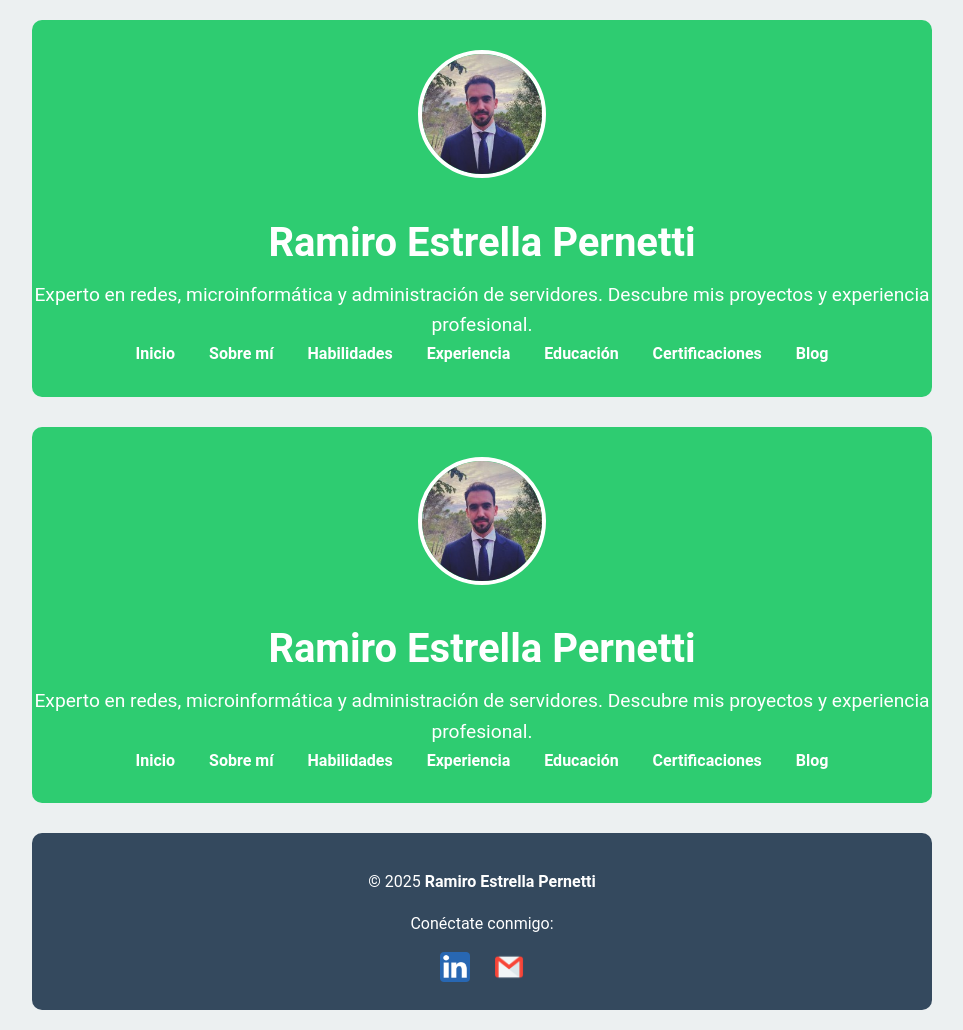
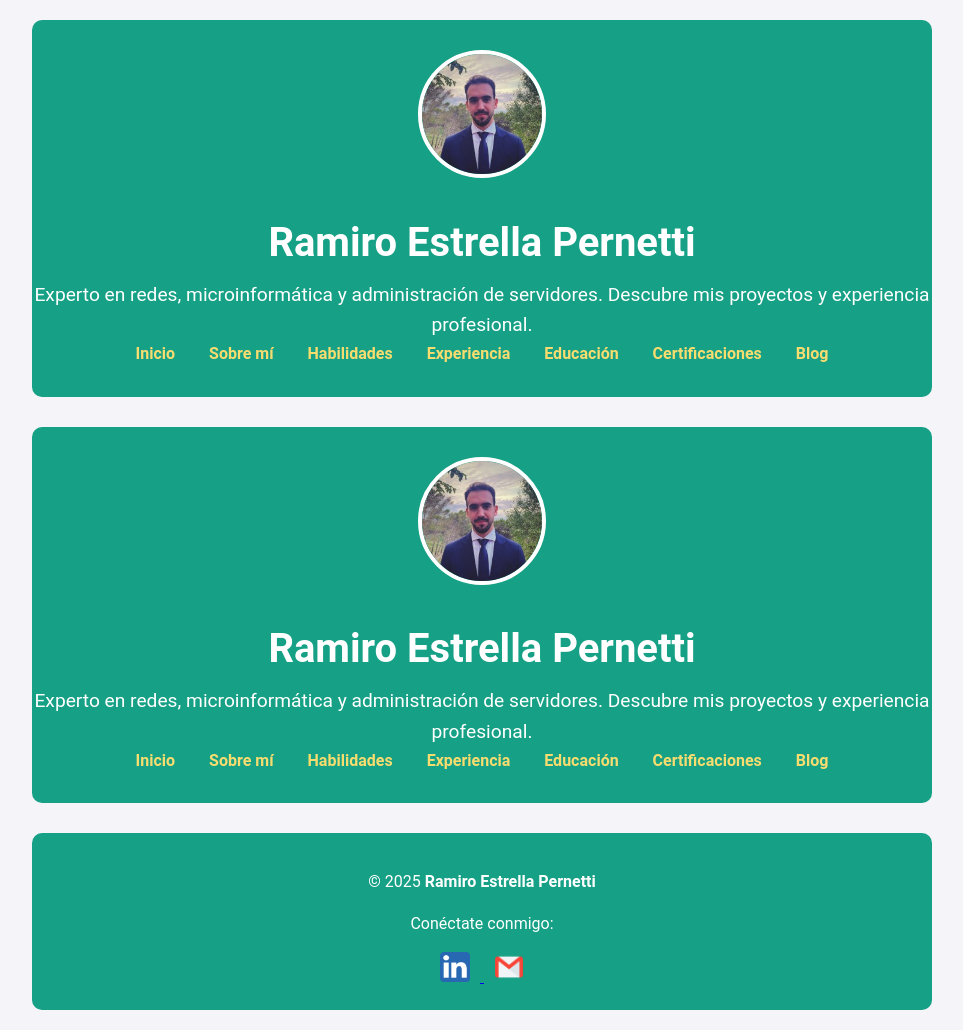
Before and after one commit to proxmy/ramiro_estrella_pernetti, a Jekyll site: the page built from index.md, in a window 1280 px wide. Shown: the whole page, without its empty margins (158-1121 px from the left). Built offline with Jekyll 4.4.1, drawn with Linux system fonts in a browser that asks for light colours; our own code applies the rules of GitHub Pages for plain Markdown files.

Commit message:
Update styles.css

```diff
--- a/assets/css/styles.css
+++ b/assets/css/styles.css
@@ -1,8 +1,8 @@
 /* General Styles */
 body {
   font-family: 'Roboto', sans-serif;
-  color: #34495e;
-  background-color: #ecf0f1;
+  color: #2C3E50; /* Texto en gris oscuro */
+  background-color: #F4F4F9; /* Fondo en gris claro */
   line-height: 1.6;
   margin: 0 auto;
   max-width: 900px;
@@ -12,7 +12,7 @@ body {
 /* Header */
 header {
   text-align: center;
-  background-color: #2ecc71;
+  background-color: #16A085; /* Verde oscuro */
   color: white;
   padding: 30px 0;
   border-radius: 10px;
@@ -40,7 +40,7 @@ header p {
 
 header nav a {
   margin: 0 15px;
-  color: white;
+  color: #F7DC6F; /* Amarillo */
   text-decoration: none;
   font-weight: bold;
 }
@@ -54,9 +54,13 @@ footer {
   text-align: center;
   margin-top: 30px;
   padding: 20px;
-  background-color: #34495e;
+  background-color: #16A085; /* Verde oscuro */
   color: white;
   border-radius: 10px;
+}
+
+footer div {
+  margin-top: 10px;
 }
 
 footer a img {
@@ -69,20 +73,10 @@ footer a img:hover {
   transform: scale(1.2);
 }
 
-footer a {
-  color: #e67e22;
-  text-decoration: none;
-  font-weight: bold;
-}
-
-footer a:hover {
-  text-decoration: underline;
-}
-
 /* Buttons */
 a.button {
   display: inline-block;
-  background-color: #e67e22;
+  background-color: #E67E22; /* Naranja */
   color: white;
   padding: 10px 15px;
   border-radius: 5px;
@@ -92,7 +86,7 @@ a.button {
 }
 
 a.button:hover {
-  background-color: #d35400;
+  background-color: #D35400; /* Naranja más oscuro */
   transform: translateY(-3px);
 }
 
```
